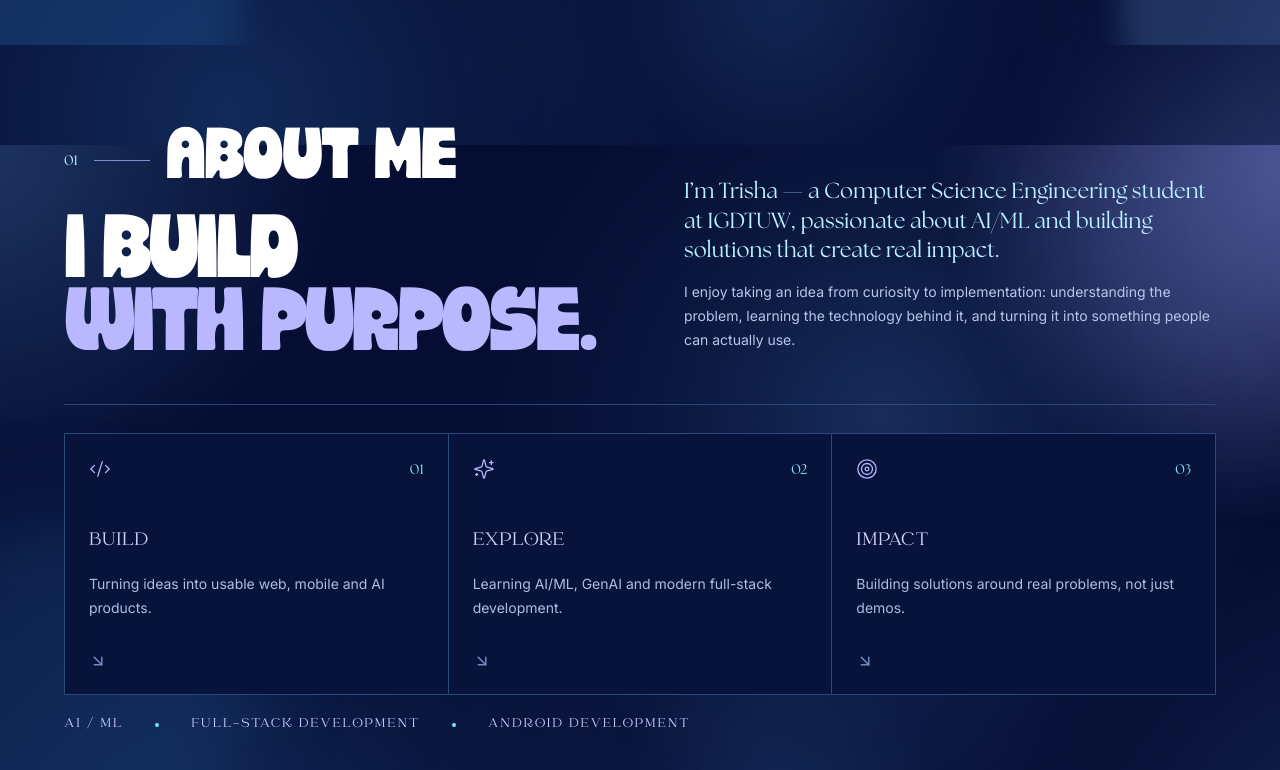
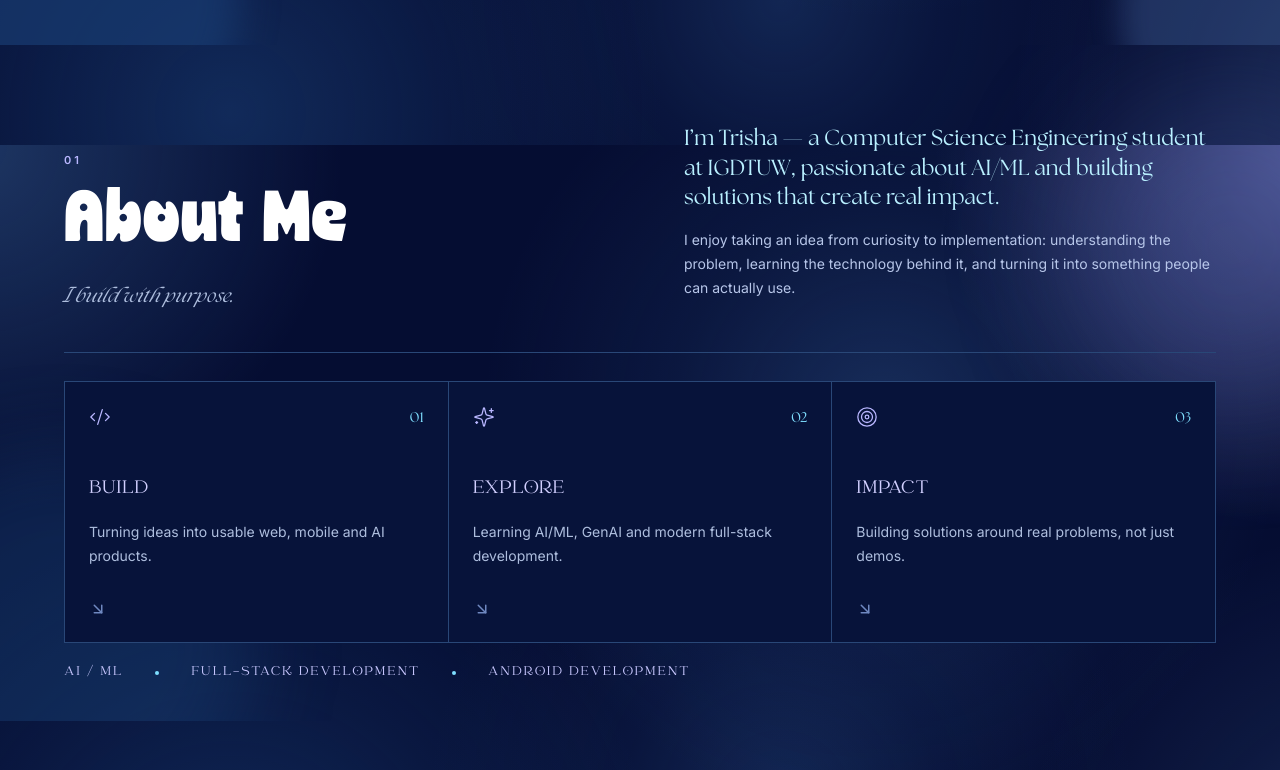
Before and after one commit to trisha29807-del/Portfolio-Trisha, a React (Vite) app: page / in a window 1280 px wide. Shown: the part 729-1499 px from the top of the page. Built offline with nearby package versions, Linux system fonts and the light colour scheme; the HTML template or start-up script is replaced by a standard one.

Commit message:
Match About heading style with other sections

```diff
--- a/src/components/About/AboutSection.tsx
+++ b/src/components/About/AboutSection.tsx
@@ -25,16 +25,15 @@ export function AboutSection() {
       <div className="mx-auto max-w-[1440px] px-6 pt-8 pb-0 sm:px-10 sm:pt-10 sm:pb-0 lg:px-16">
         <div className="grid items-end gap-8 lg:grid-cols-[1.05fr_0.95fr]">
           <motion.div initial="hidden" whileInView="show" viewport={{ once: true, margin: "-15% 0px" }} variants={fadeUp}>
-            <div className="flex items-center gap-4 text-[#B9F0FF]">
-              <span className="font-seasons text-sm">01</span>
-              <span className="h-px w-14 bg-[#7C8EDB]" />
-              <span className="font-boldfat text-[clamp(2.5rem,6vw,4.5rem)] leading-[1.03] tracking-[-0.03em] text-white">ABOUT ME</span>
-            </div>
-
-            <h2 className="mt-5 max-w-5xl font-boldfat text-[clamp(3.3rem,7vw,6.6rem)] leading-[0.82] tracking-[-0.04em] text-white">
-              I BUILD
-              <span className="block text-[#B9B7FF]">WITH PURPOSE.</span>
+            <span className="text-[11px] font-semibold tracking-[0.28em] uppercase text-[#B9B7FF]">
+              01
+            </span>
+            <h2 className="mt-4 font-boldfat text-[clamp(2.5rem,6vw,4.5rem)] leading-[1.03] text-white">
+              About Me
             </h2>
+            <p className="mt-5 max-w-[38ch] font-seasons text-[19px] italic leading-relaxed text-[#AEBEDE]">
+              I build with purpose.
+            </p>
           </motion.div>
 
           <motion.div initial="hidden" whileInView="show" custom={0.12} viewport={{ once: true, margin: "-15% 0px" }} variants={fadeUp} className="lg:pb-3">
```
